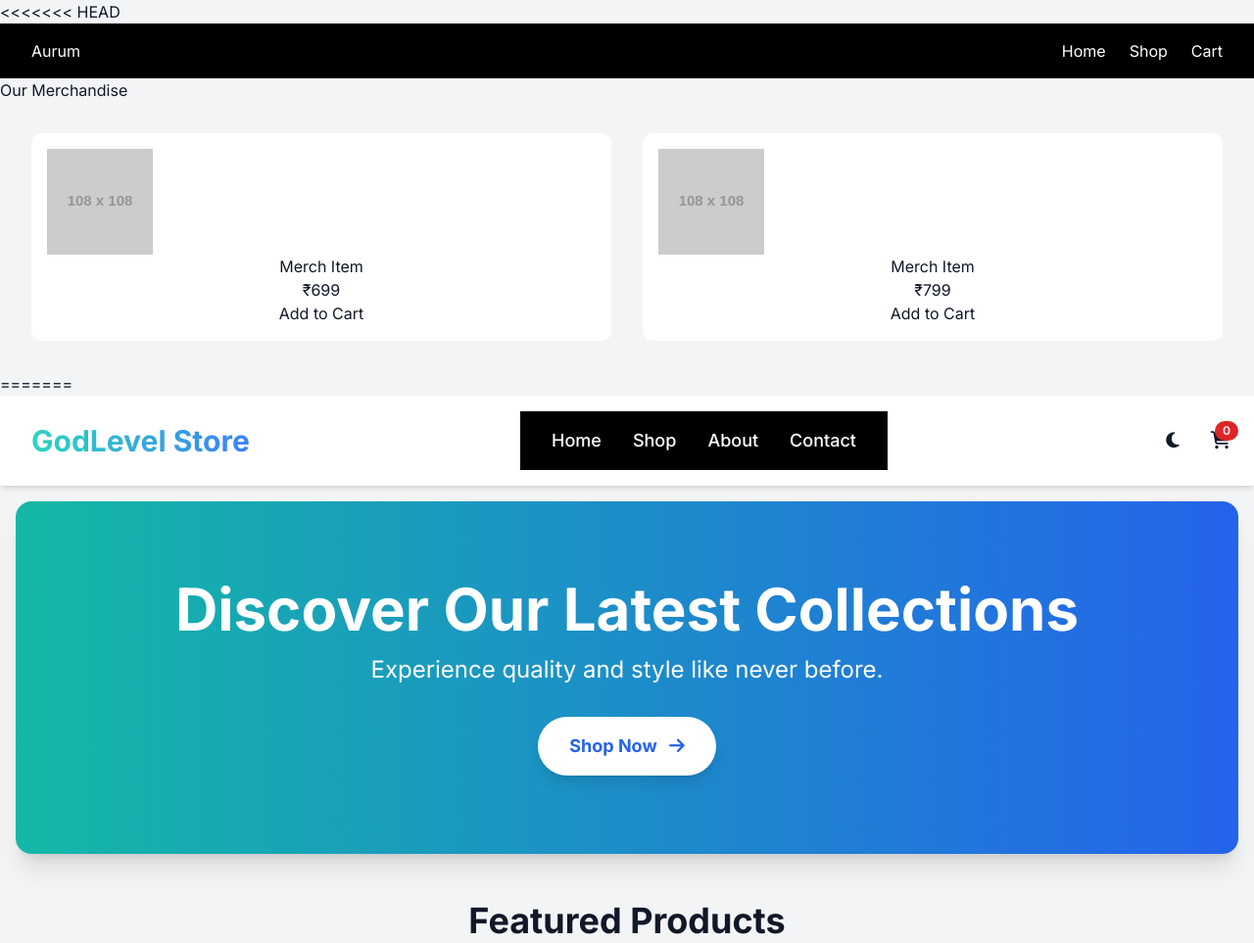
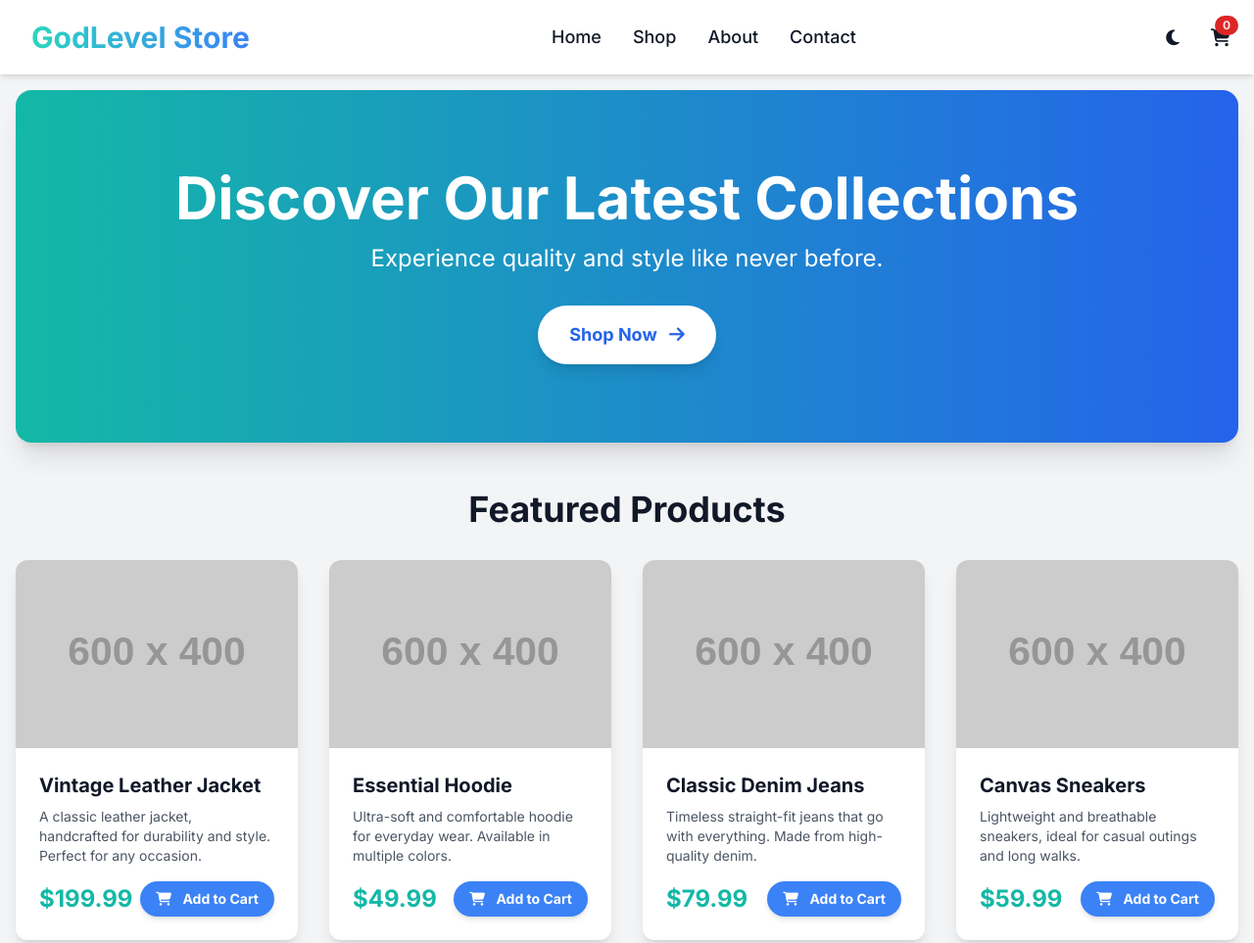
Before and after one commit to CharanChintalacheruvu/Brainwave_Matrix_Intern_2, a plain HTML site: page index.html in a window 1280 px wide. Shown: the top 963 px of the page at 98% size. Drawn offline with nearby package versions, Linux system fonts and the light colour scheme; placeholder pictures from the web are drawn by us.

Commit message:
Initial Commit - project setup with clean structure

```diff
--- a/index.html
+++ b/index.html
@@ -1,47 +1,5 @@
 <!DOCTYPE html>
 <html lang="en">
-<<<<<<< HEAD
-<head>
-  <meta charset="UTF-8">
-  <meta name="viewport" content="width=device-width, initial-scale=1.0">
-  <title>Merch Store | Products</title>
-  <link rel="stylesheet" href="assets/css/style.css">
-</head>
-<body>
-  <header>
-    <nav>
-      <h1 class="logo">Aurum</h1>
-      <ul>
-        <li><a href="index.html">Home</a></li>
-        <li><a href="products.html">Shop</a></li>
-        <li><a href="cart.html">Cart</a></li>
-      </ul>
-    </nav>
-  </header>
-
-  <section class="all-products">
-    <h2>Our Merchandise</h2>
-    <div class="product-grid">
-      <!-- Placeholder Products -->
-      <div class="product-card">
-        <img src="https://via.placeholder.com/108" alt="Product">
-        <h3>Merch Item</h3>
-        <p>₹699</p>
-        <button>Add to Cart</button>
-      </div>
-      <div class="product-card">
-        <img src="https://via.placeholder.com/108" alt="Product">
-        <h3>Merch Item</h3>
-        <p>₹799</p>
-        <button>Add to Cart</button>
-      </div>
-    </div>
-  </section>
-
-  <script src="assets/js/script.js"></script>
-</body>
-=======
-
 <head>
     <meta charset="UTF-8">
     <meta name="viewport" content="width=device-width, initial-scale=1.0">
```
